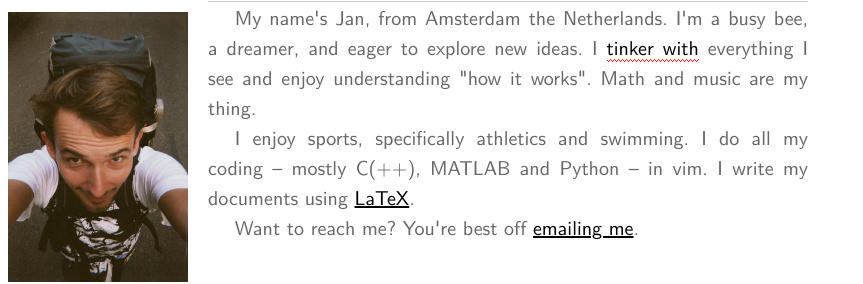
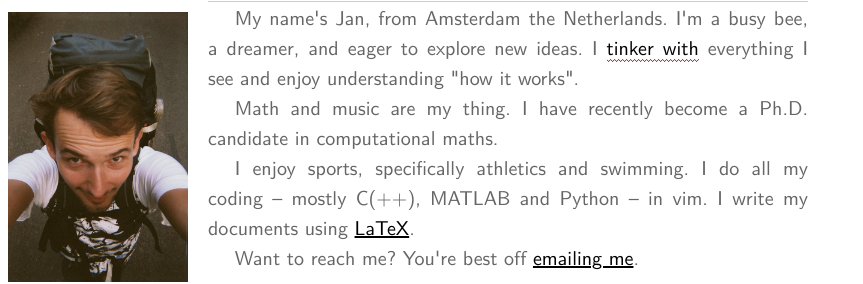
Before and after one commit to Jannertje/Jannertje.github.io, a plain HTML site: page index.html in a window 1280 px wide. Shown: the part 215-499 px from the top of the page, without its empty margins (0-863 px from the left). Drawn offline with Linux system fonts and the light colour scheme.

Commit message:
added phd

```diff
--- a/index.html
+++ b/index.html
@@ -29,7 +29,11 @@
         a dreamer, and eager to explore new ideas. I
         <span class="word" title="to tinker with: to try to repair or improve
           something by making small changes or adjustments to it.">tinker with</span>
-        everything I see and enjoy understanding "how it works". Math and music are my thing.
+        everything I see and enjoy understanding "how it works".
+      </p>
+
+      <p>
+        Math and music are my thing. I have recently become a Ph.D. candidate in computational maths.
       </p>
 
       <p>
```
